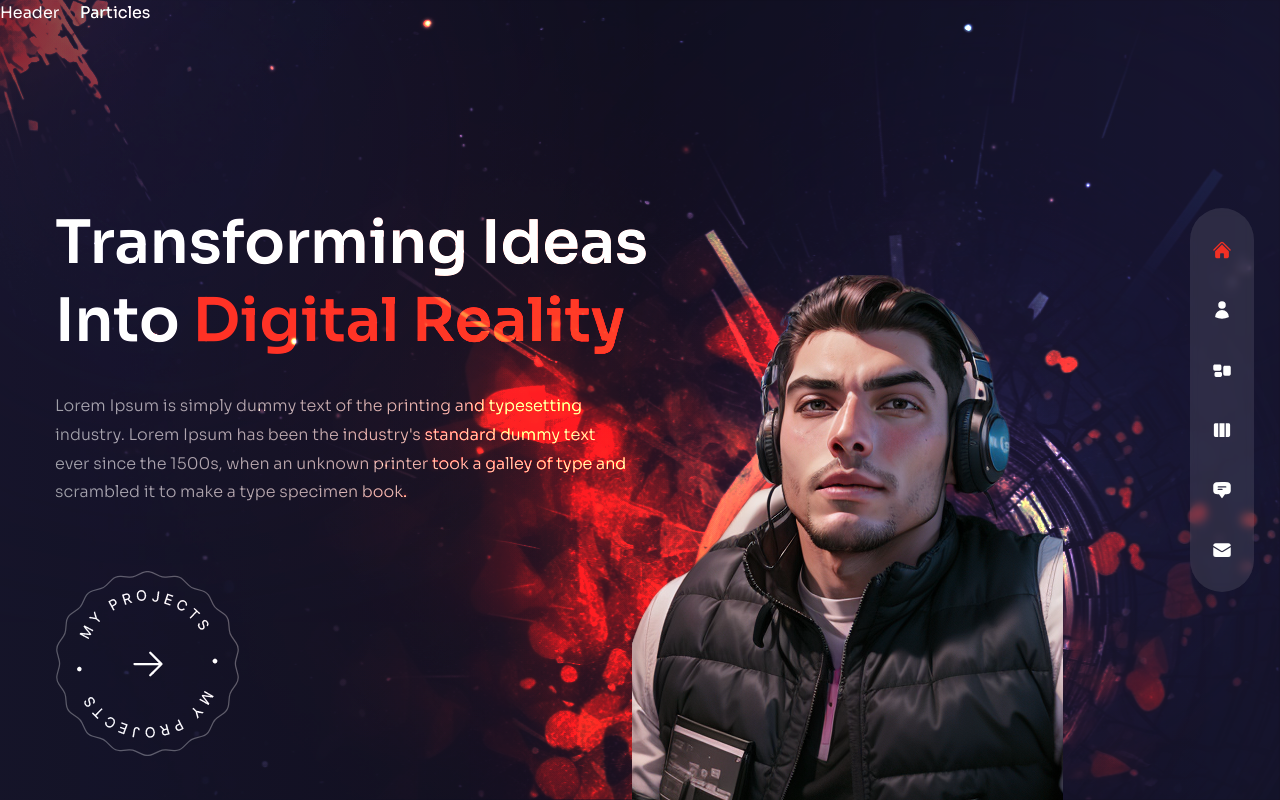
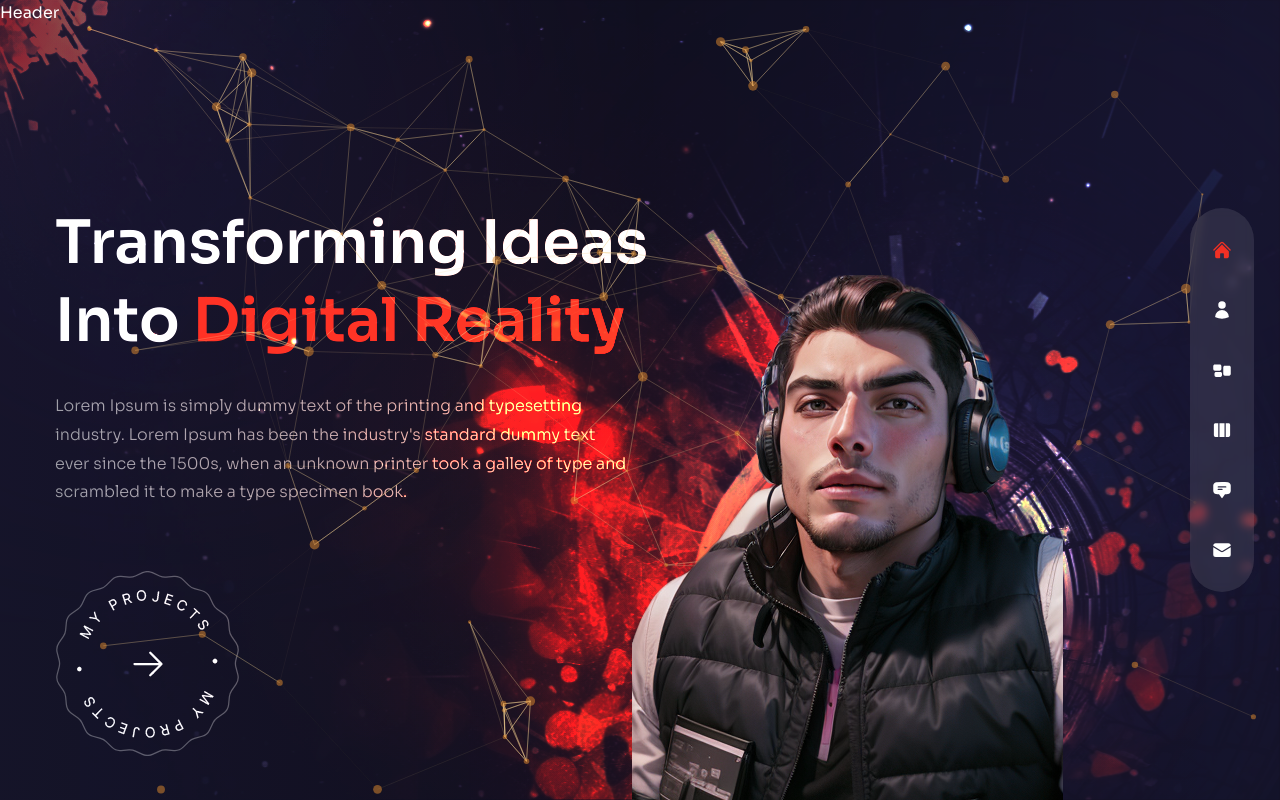
Before and after one commit to matheuspsb/portfolio, a Next.js app: page / in a window 1280 px wide. Built offline with nearby package versions, Linux system fonts and the light colour scheme.

Commit message:
faet: adding particles

```diff
--- a/components/ParticlesContainer.js
+++ b/components/ParticlesContainer.js
@@ -1,5 +1,94 @@
+import { Particles } from "react-tsparticles";
+import { loadFull } from "tsparticles";
+import React, { useCallback } from "react";
+
 const ParticlesContainer = () => {
-  return <div>Particles Container</div>;
+  const particlesInit = useCallback(async (engine) => {
+    await loadFull(engine);
+  }, []);
+
+  const particlesLoaded = useCallback(async () => {}, []);
+  return (
+    <Particles
+    className="w-full h-full absolute translate-z-0"
+      id="tsparticles"
+      init={particlesInit}
+      loaded={particlesLoaded}
+      options={{
+        fullScreen: {enable: false},
+        background: {
+          color: {
+            value: ''
+          },
+        },
+        fpsLimit: 120,
+        interactivity: {
+          events: {
+            onClick: {
+              enable: false,
+              mode: 'push',
+            },
+            onHover: {
+              enable: true,
+              mode: 'repulse',
+            },
+            resize: true,
+          },
+          modes: {
+            push: {
+              quantity: 90,
+            },
+            repulse: {
+              distance: 200,
+              duration: 0.4,
+            },
+          },
+        },
+        particles: {
+          color: {
+            value: '#e68e2e',
+          },
+          links: {
+            color: '#f5d393',
+            distance: 150,
+            enable: true,
+            opacity: 0.5,
+            width: 1,
+          },
+          collisions: {
+            enable: true,
+          },
+          move: {
+            directions: 'none',
+            enable: true,
+            outModes: {
+              default: 'bounce'
+            },
+            random: false,
+            speed: 1.2,
+            straight: false
+          },
+          number: {
+            density: {
+              enable: true,
+              area: 800
+            },
+            value: 80
+          },
+          opacity: {
+            value: 0.5,
+          },
+          shape: {
+            type: 'circle'
+          },
+          size: {
+            value: { min: 1, max: 5, },
+          },
+        },
+        detectRetina: true,
+      }}
+    />
+  );
 };
 
 export default ParticlesContainer;
--- a/pages/index.js
+++ b/pages/index.js
@@ -61,7 +61,7 @@
         xl:bg-no-repeat w-full h-full absolute mix-blend-color-dodge translate-z-0"
         ></div>
         {/* particles */}
-        <div>Particles</div>
+        <ParticlesContainer />
         {/* avatar img */}
         <motion.div
           variants={{
```
